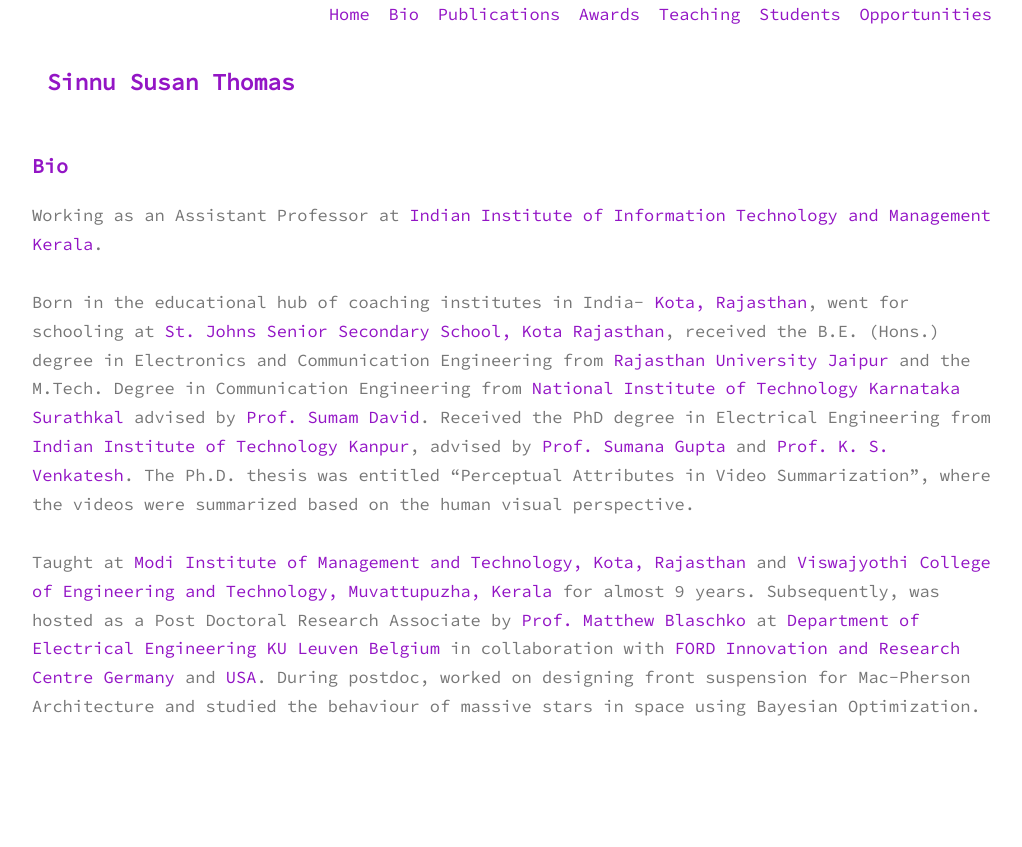
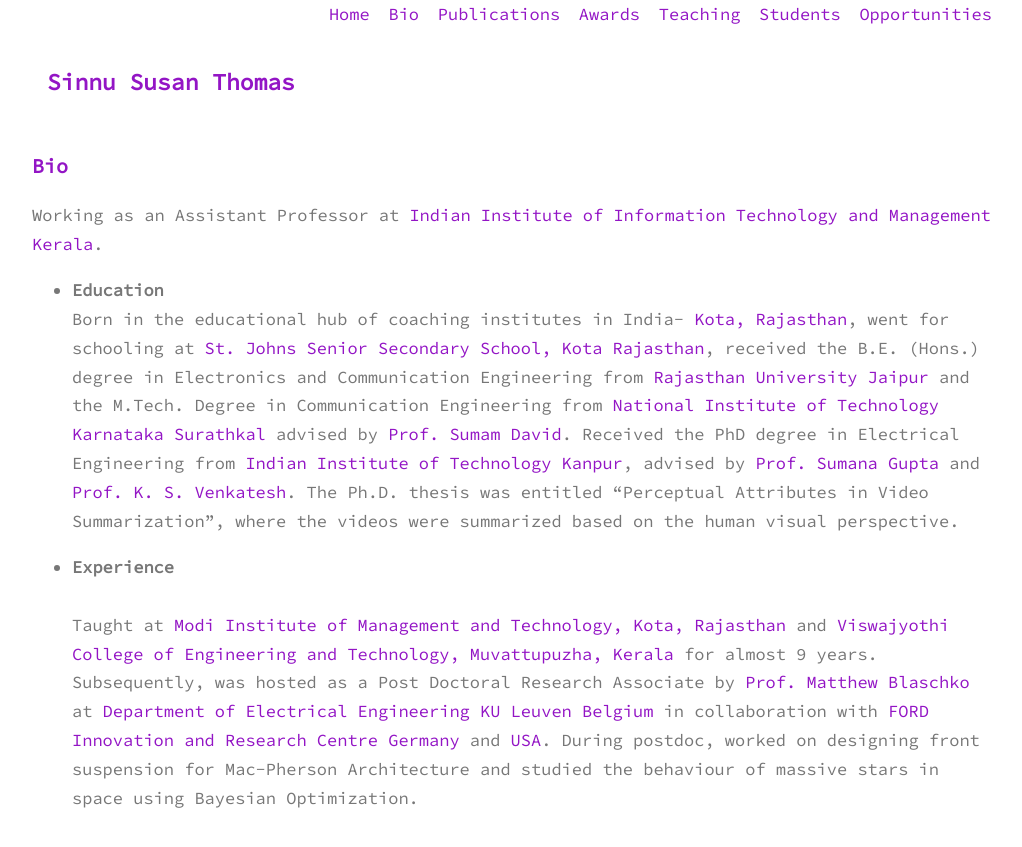
Before and after one commit to sinnuthomas/sinnuthomas.github.io, a Jekyll site: the page built from bio.md, in a window 1280 px wide. Shown: the top 847 px of the page, without its empty margins (128-1150 px from the left). Built offline with Jekyll 4.4.1, drawn with Linux system fonts in a browser that asks for light colours.

Commit message:
Update bio.md

```diff
--- a/bio.md
+++ b/bio.md
@@ -5,7 +5,11 @@
 ---
 
 Working as an Assistant Professor at [Indian Institute of Information Technology and Management Kerala](https://www.iiitmk.ac.in/).
-<br/><br/>
-Born in the educational hub of coaching institutes in India- [Kota, Rajasthan](https://kota.rajasthan.gov.in/content/raj/kota/en/home.html), went for schooling at [St. Johns Senior Secondary School, Kota Rajasthan](http://www.stjohnsschoolkota.edu.in/), received the B.E. (Hons.) degree in Electronics and Communication Engineering from [Rajasthan University Jaipur](https://www.uniraj.ac.in/) and the M.Tech. Degree in Communication Engineering from [National Institute of Technology Karnataka Surathkal](https://www.nitk.ac.in/) advised by [Prof. Sumam David](https://sumam.nitk.ac.in/). Received the PhD degree in Electrical Engineering from [Indian Institute of Technology Kanpur](https://iitk.ac.in/), advised by [Prof. Sumana Gupta](http://www.iitk.ac.in/ee/people/fac-pages/sumana.shtml) and [Prof. K. S. Venkatesh](http://home.iitk.ac.in/~venkats/). The Ph.D. thesis was entitled “Perceptual Attributes in Video Summarization”, where the videos were summarized based on the human visual perspective.
-<br/><br/>
-Taught at [Modi Institute of Management and Technology, Kota, Rajasthan](http://www.modiedukota.org/) and [Viswajyothi College of Engineering and Technology, Muvattupuzha, Kerala](https://vjcet.org/#/) for almost 9 years.  Subsequently, was hosted as a Post Doctoral Research Associate by [Prof. Matthew Blaschko](https://homes.esat.kuleuven.be/~mblaschk/)  at [Department of Electrical Engineering KU Leuven Belgium](https://www.esat.kuleuven.be/psi) in collaboration with [FORD Innovation and Research Centre Germany](https://www.ford.de/) and [USA](https://www.ford.com/). During postdoc, worked on designing front suspension for Mac-Pherson Architecture and studied the behaviour of massive stars in space using Bayesian Optimization.
+
+* **Education**
+  <br/>
+  Born in the educational hub of coaching institutes in India- [Kota, Rajasthan](https://kota.rajasthan.gov.in/content/raj/kota/en/home.html), went for schooling at [St. Johns Senior Secondary School, Kota Rajasthan](http://www.stjohnsschoolkota.edu.in/), received the B.E. (Hons.) degree in Electronics and Communication Engineering from [Rajasthan University Jaipur](https://www.uniraj.ac.in/) and the M.Tech. Degree in Communication Engineering from [National Institute of Technology Karnataka Surathkal](https://www.nitk.ac.in/) advised by [Prof. Sumam David](https://sumam.nitk.ac.in/). Received the PhD degree in Electrical Engineering from [Indian Institute of Technology Kanpur](https://iitk.ac.in/), advised by [Prof. Sumana Gupta](http://www.iitk.ac.in/ee/people/fac-pages/sumana.shtml) and [Prof. K. S. Venkatesh](http://home.iitk.ac.in/~venkats/). The Ph.D. thesis was entitled “Perceptual Attributes in Video Summarization”, where the videos were summarized based on the human visual perspective.
+
+* **Experience**
+  <br/>
+  Taught at [Modi Institute of Management and Technology, Kota, Rajasthan](http://www.modiedukota.org/) and [Viswajyothi College of Engineering and Technology, Muvattupuzha, Kerala](https://vjcet.org/#/) for almost 9 years.  Subsequently, was hosted as a Post Doctoral Research Associate by [Prof. Matthew Blaschko](https://homes.esat.kuleuven.be/~mblaschk/)  at [Department of Electrical Engineering KU Leuven Belgium](https://www.esat.kuleuven.be/psi) in collaboration with [FORD Innovation and Research Centre Germany](https://www.ford.de/) and [USA](https://www.ford.com/). During postdoc, worked on designing front suspension for Mac-Pherson Architecture and studied the behaviour of massive stars in space using Bayesian Optimization.
```
